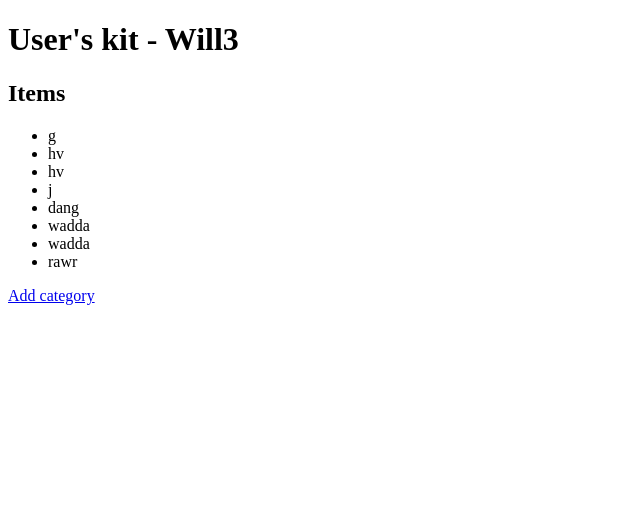
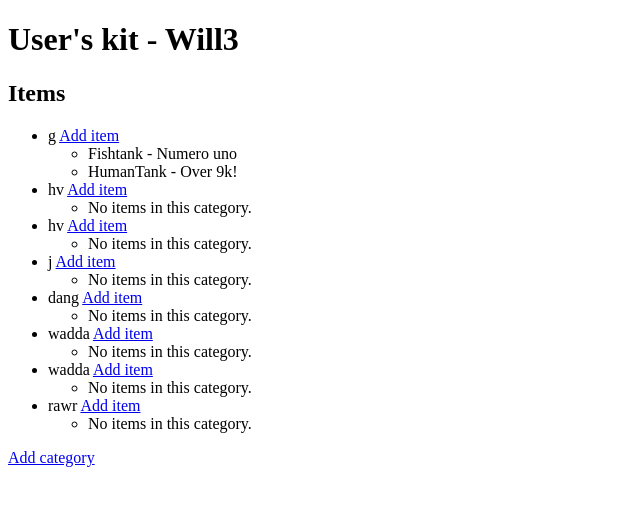
Before and after one commit to BobbySuciady/ShieldIt, a Django app: page /user/1/ in a window 1280 px wide. Shown: the top 506 px of the page, without its empty margins (0-640 px from the left). Run offline with Django 5.2, Linux system fonts and the light colour scheme; data comes from the database, SQL or seed files in the repository; both versions use the stored data as it was after the commit.

Commit message:
Added add_item feature to kit list page

```diff
--- a/managerkit/forms.py
+++ b/managerkit/forms.py
@@ -7,6 +7,7 @@ CHANGES TO THIS FILE? DO:
 from django import forms
 from .models import User, Item, Category
 
+# forms.py is to function to put things in the database
 
 class UserRegistrationForm(forms.ModelForm):
     class Meta:
@@ -17,3 +18,8 @@ class AddCategoryForm(forms.ModelForm):
     class Meta:
         model = Category
         fields = ['name']
+
+class AddItemForm(forms.ModelForm):
+    class Meta:
+        model = Item
+        fields = ['name', 'quantity', 'description']
--- a/managerkit/models.py
+++ b/managerkit/models.py
@@ -6,6 +6,7 @@ CHANGES TO THIS FILE? DO:
 """
 from django.db import models
 
+# models.py is to make databse tables
 # Make all null = False later
 class User(models.Model):
     name = models.CharField(max_length=100)
--- /dev/null
+++ b/managerkit/templates/add_item.html
@@ -0,0 +1,6 @@
+<h2>Add Item to {{ category.name }}</h2>
+<form method="post">
+    {% csrf_token %}
+    {{ form.as_p }}
+    <button type="submit">Save</button>
+</form>
--- a/managerkit/templates/user_detail.html
+++ b/managerkit/templates/user_detail.html
@@ -10,7 +10,15 @@
     <h2>Items </h2>
     <ul>
       {% for category in categories %}
-          <li> {{ category.name }} </li>
+          <li> {{ category.name }} <a href="{% url 'add_item' user.id category.id %}">Add item</a>
+            <ul>
+              {% for item in category.items.all %}
+                  <li>{{ item.name }} - {{ item.description }}</li>
+                {% empty %}
+                  <li>No items in this category.</li>
+              {% endfor %}
+            </ul>
+          </li>
       {% empty %}
           <li>No categories.</li>
       {% endfor %}
--- a/managerkit/urls.py
+++ b/managerkit/urls.py
@@ -2,10 +2,12 @@
 from django.urls import path
 from . import views
 
+# The given url runs the following function from view
 urlpatterns = [
     path('', views.register_or_home, name='register_or_home'),
     path('register/', views.register_user, name='register'),
     path('home/', views.home, name='home'),
     path('user/<int:user_id>/', views.user_detail, name='user_detail'),
     path('user/<int:user_id>/add_category/', views.add_category, name='add_category'),
+    path('user/<int:user_id>/<int:category_id>/add_item', views.add_item, name='add_item'),
 ]
--- a/managerkit/views.py
+++ b/managerkit/views.py
@@ -1,8 +1,8 @@
 
-from .forms import UserRegistrationForm, AddCategoryForm
+from .forms import UserRegistrationForm, AddCategoryForm, AddItemForm
 
 from django.shortcuts import render, get_object_or_404, redirect
-from .models import User
+from .models import User, Category
 
 def register_or_home(request):
     if User.objects.exists():
@@ -26,8 +26,9 @@ def home(request):
 
 def user_detail(request, user_id):
     user = get_object_or_404(User, pk=user_id)
-    categories = user.categories.all()  # Assuming you have related_name='categories' on the ForeignKey in Category model
-    return render(request, 'user_detail.html', {'user': user, 'categories': categories})
+    categories = user.categories.all()
+    items = categories.all()
+    return render(request, 'user_detail.html', {'user': user, 'categories': categories, 'item': items})
 
 def add_category(request, user_id):
     user = get_object_or_404(User, pk=user_id)
@@ -37,7 +38,20 @@ def add_category(request, user_id):
             category = form.save(commit=False)  # Don't save immediately
             category.user = user  # Assign the user to the category
             category.save()  # Now save the category
-            return redirect('home')  # Redirect to home or a relevant page
+            return redirect('user_detail', user_id=user_id)  # Redirect to home or a relevant page
     else:
         form = AddCategoryForm()
     return render(request, 'add_category.html', {'form': form, 'user': user})
+
+def add_item(request, user_id, category_id):
+  category = get_object_or_404(Category, pk=category_id)
+  if request.method == 'POST':
+      form = AddItemForm(request.POST)
+      if form.is_valid():
+          item = form.save(commit=False)
+          item.category = category
+          item.save()
+          return redirect('user_detail', user_id=user_id)  # Adjust redirect as necessary
+  else:
+      form = AddItemForm()
+  return render(request, 'add_item.html', {'form': form, 'category': category})
```
Also changed, not shown: db.sqlite3.
